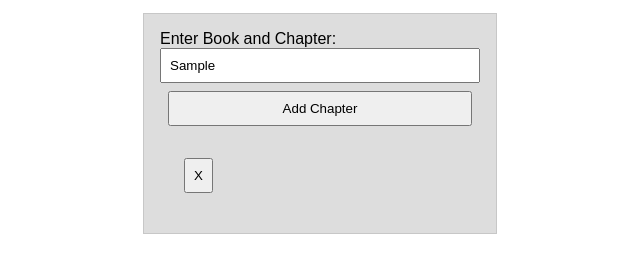
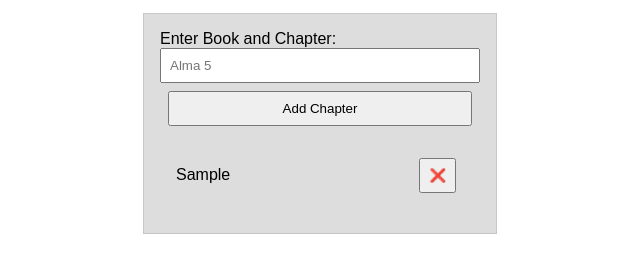
Before and after one commit to DaveFont19/wdd131, a plain HTML site: page week02/bom.html in a window 1280 px wide. Both pictures are taken after typing "Sample" into the empty fields and a click on the button "Add Chapter". Shown: the part 296-568 px from the top of the page, without its empty margins (320-960 px from the left). Drawn offline with Linux system fonts and the light colour scheme.

Commit message:
Handlig DOM Events

```diff
--- a/week02/bom.html
+++ b/week02/bom.html
@@ -6,6 +6,7 @@
     <meta name="viewport" content="width=device-width, initial-scale=1.0">
     <link rel="stylesheet" href="styles/bom.css">
     <script src="script/bom.js" defer></script>
+    <script src="https://kit.fontawesome.com/63c80e7eff.js" crossorigin="anonymous"></script>
     <title>Book of Mormon</title>
 </head>
 
--- a/week02/script/bom.js
+++ b/week02/script/bom.js
@@ -1,10 +1,24 @@
 const input = document.querySelector('#favchap'); //Esto permite que se pueda manipular la etiqueta con id favchap
 const button = document.querySelector('button');
 const list = document.querySelector('#list');
-const li = document.createElement('li'); //Esto crea un elemento li en el HTML
-const buttonDelete = document.createElement('button') //crea un boton
 
-li.textContent = input.value;// aquí obtiene los valores de el input
-buttonDelete.textContent = 'X'; // se le pone un signo al boton
-li.append(buttonDelete);
-list.append(li); // agrega la list a li
+
+
+button.addEventListener('click', function () {
+    if (input.value.trim() !== '') {
+
+        const li = document.createElement('li'); //Esto crea un elemento li en el HTML
+        const deleteButton = document.createElement('button') //crea un boton
+
+        li.textContent = input.value;// aquí obtiene los valores de el input
+        deleteButton.textContent = '❌';
+        li.appendChild(deleteButton);
+        list.appendChild(li); // agrega la list a li
+
+        input.value = '';
+        deleteButton.addEventListener('click', function () {
+            list.removeChild(li); //Borra el elemento que tiene el deleteButton
+
+            input.focus()
+        })
+}});
```
